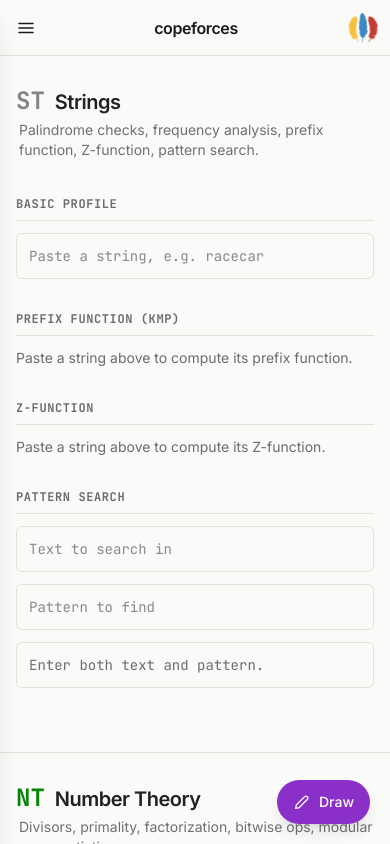
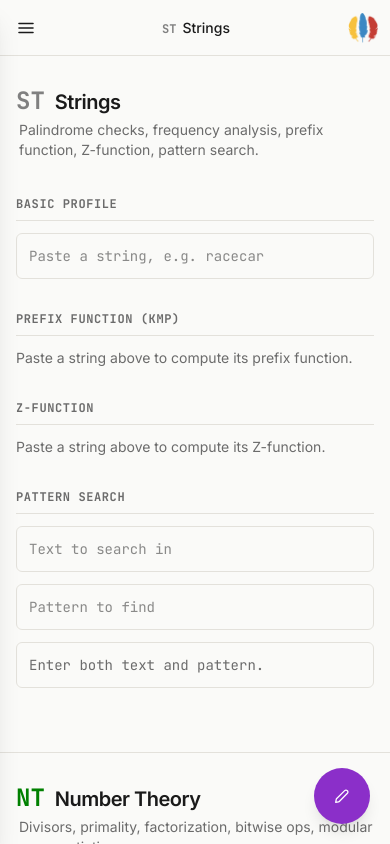
Before and after one commit to shohagfaraji/copeforces, a React (Vite) app: page / in a window 390 px wide. Built offline with nearby package versions, Linux system fonts and the light colour scheme.

Commit message:
fix: resolve tree traversal and Excalidraw rendering issues
- Fix tree traversal stopping after the first node
- Correct tree feature ordering
- Fix Excalidraw drawing offset when the page is scrolled
- Render drawings at the correct cursor position

```diff
--- a/src/components/LeftContent.jsx
+++ b/src/components/LeftContent.jsx
@@ -32,6 +32,7 @@ function LeftContent({ theme, toggleTheme }) {
                 theme={theme}
                 toggleTheme={toggleTheme}
                 onOpenMenu={toggle}
+                activeMeta={activeMeta}
             />
             <MobileSidebarDrawer
                 activeSection={activeSection}
--- a/src/components/MobileTopBar.jsx
+++ b/src/components/MobileTopBar.jsx
@@ -1,16 +1,16 @@
 import logoLight from "../assets/logo/logo-light.webp";
 import logoDark from "../assets/logo/logo-dark.webp";
 
-function MobileTopBar({ theme, toggleTheme, onOpenMenu }) {
+function MobileTopBar({ theme, toggleTheme, onOpenMenu, activeMeta }) {
     return (
         <header
-            className="lg:hidden h-14 flex items-center justify-between px-3 border-b flex-shrink-0"
+            className="lg:hidden h-14 flex items-center justify-between gap-2 px-3 border-b flex-shrink-0"
             style={{ borderColor: "var(--line)" }}
         >
             <button
                 onClick={onOpenMenu}
                 aria-label="Open menu"
-                className="flex items-center justify-center w-9 h-9 rounded-md hover:opacity-70 -ml-1"
+                className="flex items-center justify-center w-9 h-9 rounded-md hover:opacity-70 -ml-1 flex-shrink-0"
                 style={{ color: "var(--ink)" }}
             >
                 <svg width="20" height="20" viewBox="0 0 20 20" fill="none">
@@ -23,9 +23,23 @@ function MobileTopBar({ theme, toggleTheme, onOpenMenu }) {
                 </svg>
             </button>
 
-            <span className="font-semibold text-base tracking-tight">
-                copeforces
-            </span>
+            {activeMeta ? (
+                <div className="flex items-baseline gap-1.5 min-w-0 flex-1 justify-center">
+                    <span
+                        className="font-mono-cf text-xs font-bold flex-shrink-0"
+                        style={{ color: activeMeta.color }}
+                    >
+                        {activeMeta.tag}
+                    </span>
+                    <span className="text-sm font-medium truncate">
+                        {activeMeta.title}
+                    </span>
+                </div>
+            ) : (
+                <span className="font-semibold text-base tracking-tight flex-1 text-center">
+                    copeforces
+                </span>
+            )}
 
             <button
                 onClick={toggleTheme}
--- a/src/components/Section.jsx
+++ b/src/components/Section.jsx
@@ -5,10 +5,7 @@ function Section({ id, title, tag, color, blurb, children }) {
             className="py-8 px-4 sm:py-10 sm:px-6 lg:py-12 lg:px-10 border-b scroll-mt-4"
             style={{ borderColor: "var(--line)" }}
         >
-            <div
-                className="sticky top-0 py-3 -mt-3 mb-6 backdrop-blur"
-                style={{ backgroundColor: "var(--bg)", opacity: 0.97 }}
-            >
+            <div className="py-3 -mt-3 mb-6">
                 <div className="flex items-baseline gap-2.5 sm:gap-3">
                     <span
                         className="font-mono-cf font-bold text-2xl sm:text-3xl leading-none"
--- a/src/components/SplitLayout.jsx
+++ b/src/components/SplitLayout.jsx
@@ -1,4 +1,6 @@
 import { useState, useRef, useCallback, useEffect } from "react";
+
+const DESKTOP_QUERY = "(min-width: 1024px)";
 
 function SplitLayout({ left, right }) {
     const containerRef = useRef(null);
@@ -8,7 +10,43 @@ function SplitLayout({ left, right }) {
     const isDraggingRef = useRef(false);
     const dragStartXRef = useRef(0);
     const movedRef = useRef(false);
+
+    // Drives desktop-split vs. mobile-sheet presentation. Read once on
+    // mount (matchMedia, not window.innerWidth, so it's correct before
+    // the first paint) and kept live via a listener.
+    const [isDesktop, setIsDesktop] = useState(
+        () =>
+            typeof window !== "undefined" &&
+            window.matchMedia(DESKTOP_QUERY).matches,
+    );
+
+    // Mobile/tablet: the drawing board isn't a side pane, it's a
+    // full-screen sheet opened on demand. It must never be moved with a
+    // CSS transform while open: Excalidraw measures its canvas position
+    // once on mount/resize and caches it for converting touch points to
+    // canvas coordinates. A translateY slide-in changes the element's
+    // on-screen position *after* that measurement, so every touch then
+    // lands offset by roughly the slide distance — which is exactly the
+    // "drawing appears higher up" bug. Hiding it with `display: none`
+    // until opened (no transform) avoids that entirely.
     const [mobileBoardOpen, setMobileBoardOpen] = useState(false);
+
+    const openMobileBoard = () => {
+        setMobileBoardOpen(true);
+        // Excalidraw already mounted while hidden (display: none gives it
+        // a 0×0 box), so once it becomes visible we nudge it to
+        // re-measure by firing the resize event it listens for.
+        requestAnimationFrame(() => {
+            window.dispatchEvent(new Event("resize"));
+        });
+    };
+
+    useEffect(() => {
+        const mq = window.matchMedia(DESKTOP_QUERY);
+        const handle = (e) => setIsDesktop(e.matches);
+        mq.addEventListener("change", handle);
+        return () => mq.removeEventListener("change", handle);
+    }, []);
 
     const handleMouseDown = (e) => {
         isDraggingRef.current = true;
@@ -18,14 +56,18 @@ function SplitLayout({ left, right }) {
 
     const handleMouseMove = useCallback((e) => {
         if (!isDraggingRef.current || !containerRef.current) return;
+
         const totalMove = Math.abs(e.clientX - dragStartXRef.current);
         if (totalMove > 5) movedRef.current = true;
+
         const containerRect = containerRef.current.getBoundingClientRect();
         const containerWidth = containerRect.width;
         const mouseX = e.clientX - containerRect.left;
+
         let newRightPercent =
             ((containerWidth - mouseX) / containerWidth) * 100;
         newRightPercent = Math.min(80, Math.max(20, newRightPercent));
+
         setIsCollapsed(false);
         setRightWidthPercent(newRightPercent);
     }, []);
@@ -54,16 +96,24 @@ function SplitLayout({ left, right }) {
 
     const rightDisplayWidth = isCollapsed ? 0 : rightWidthPercent;
 
+    // `left` and `right` are each mounted exactly once below, no matter
+    // the breakpoint. Rendering them a second time for a "mobile copy"
+    // would duplicate every section's id in the DOM (breaking
+    // getElementById-based scroll tracking) and mount a second
+    // Excalidraw instance, so the desktop/mobile difference here is
+    // purely CSS on shared wrappers, never a second copy of the content.
     return (
-        <div ref={containerRef} className="relative h-full w-full">
-            <div className="hidden lg:flex h-full w-full">
+        <div ref={containerRef} className="relative h-full w-full flex">
             <div
                 className="h-full"
-                    style={{ width: `${100 - rightDisplayWidth}%` }}
+                style={{
+                    width: isDesktop ? `${100 - rightDisplayWidth}%` : "100%",
+                }}
             >
                 {left}
             </div>
 
+            {isDesktop && (
                 <div
                     onMouseDown={handleMouseDown}
                     className="h-full w-7 cursor-col-resize bg-gray-200 dark:bg-gray-800 hover:bg-gray-300 dark:hover:bg-gray-700 flex items-center justify-center flex-shrink-0 transition-colors relative group"
@@ -81,30 +131,13 @@ function SplitLayout({ left, right }) {
                         <div className="h-12 w-1 bg-gray-400 dark:bg-gray-600 rounded-full group-hover:bg-gray-500 dark:group-hover:bg-gray-500" />
                     )}
                 </div>
+            )}
 
-                <div
-                    className="h-full overflow-hidden relative flex-shrink-0"
-                    style={{ width: `${rightDisplayWidth}%` }}
-                >
-                    <div
-                        className="h-full absolute top-0 right-0"
-                        style={{
-                            width: isCollapsed ? `${lastWidth}%` : "100%",
-                            visibility: isCollapsed ? "hidden" : "visible",
-                        }}
-                    >
-                        {right}
-                    </div>
-                </div>
-            </div>
-
-            <div className="lg:hidden h-full w-full relative">
-                {left}
-
+            {!isDesktop && (
                 <button
-                    onClick={() => setMobileBoardOpen(true)}
+                    onClick={openMobileBoard}
                     aria-label="Open drawing board"
-                    className="absolute bottom-5 right-5 z-30 flex items-center gap-2 px-4 py-3 rounded-full shadow-lg text-sm font-medium"
+                    className="absolute bottom-5 right-5 z-30 flex items-center justify-center w-14 h-14 rounded-full shadow-lg"
                     style={{
                         backgroundColor: "var(--accent-violet)",
                         color: "#fff",
@@ -118,15 +151,23 @@ function SplitLayout({ left, right }) {
                             strokeLinejoin="round"
                         />
                     </svg>
-                    Draw
                 </button>
+            )}
 
             <div
-                    className={`fixed inset-0 z-40 flex flex-col transition-transform duration-200 ${
-                        mobileBoardOpen ? "translate-y-0" : "translate-y-full"
-                    }`}
-                    style={{ backgroundColor: "var(--bg)" }}
+                className={
+                    isDesktop
+                        ? "h-full overflow-hidden relative flex-shrink-0"
+                        : `fixed inset-0 z-40 flex-col ${
+                              mobileBoardOpen ? "flex" : "hidden"
+                          }`
+                }
+                style={{
+                    width: isDesktop ? `${rightDisplayWidth}%` : undefined,
+                    backgroundColor: isDesktop ? undefined : "var(--bg)",
+                }}
             >
+                {!isDesktop && (
                     <div
                         className="h-12 flex items-center justify-between px-4 border-b flex-shrink-0"
                         style={{ borderColor: "var(--line)" }}
@@ -158,9 +199,26 @@ function SplitLayout({ left, right }) {
                             </svg>
                         </button>
                     </div>
-                    <div className="flex-1 overflow-hidden">
-                        {mobileBoardOpen && right}
-                    </div>
+                )}
+
+                <div
+                    className={
+                        isDesktop
+                            ? "h-full absolute top-0 right-0"
+                            : "flex-1 overflow-hidden"
+                    }
+                    style={
+                        isDesktop
+                            ? {
+                                  width: isCollapsed ? `${lastWidth}%` : "100%",
+                                  visibility: isCollapsed
+                                      ? "hidden"
+                                      : "visible",
+                              }
+                            : undefined
+                    }
+                >
+                    {right}
                 </div>
             </div>
         </div>
--- a/src/components/sections/GraphsContent.jsx
+++ b/src/components/sections/GraphsContent.jsx
@@ -47,7 +47,7 @@ function GraphsContent() {
                         }}
                     />
 
-                    <div className="flex-shrink-0 w-full sm:w-44">
+                    <div className="flex-shrink-0 w-full sm:w-64">
                         <label
                             className="flex items-center gap-2 mb-3 text-xs font-mono-cf"
                             style={{ color: "var(--muted)" }}
--- a/src/index.css
+++ b/src/index.css
@@ -30,6 +30,20 @@ body {
 
 .font-mono-cf {
     font-family: "JetBrains Mono", monospace;
+}
+
+button:not(:disabled),
+[role="button"]:not(:disabled),
+label:has(input[type="checkbox"]),
+label:has(input[type="radio"]),
+select,
+summary {
+    cursor: pointer;
+}
+
+button:disabled,
+[role="button"][aria-disabled="true"] {
+    cursor: not-allowed;
 }
 
 * {
```
Also changed, not shown: src/components/AlgorithmRunner.jsx (+6 -6 lines), src/components/sections/TreesContent.jsx (+25 -17 lines). Lines whose indentation alone changed are shown as unchanged.
